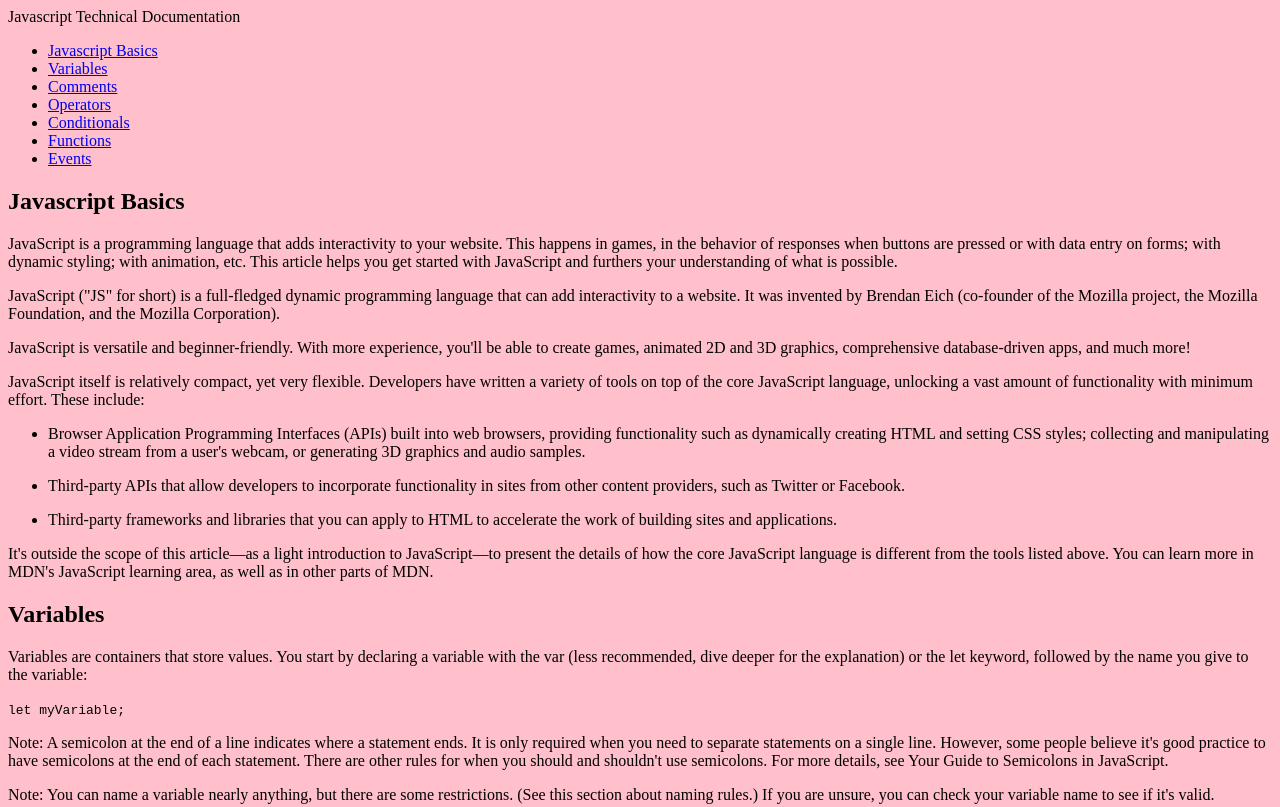
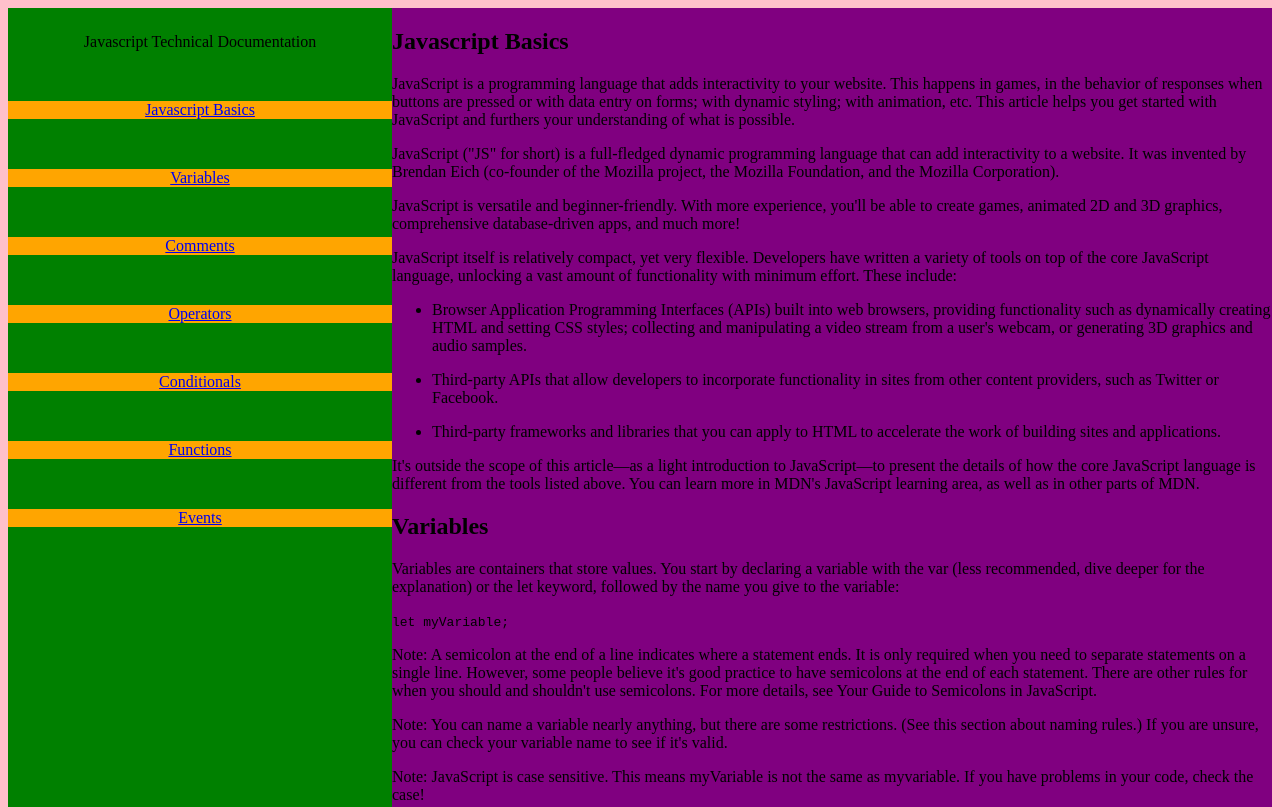
Before and after one commit to KRobertsUX/technical-documentation, a plain HTML site: page index.html in a window 1280 px wide. Shown: the top 807 px of the page. Drawn offline with Linux system fonts and the light colour scheme.

Commit message:
Update styles.css
figuring out grid layout and styling

```diff
--- a/styles.css
+++ b/styles.css
@@ -1,3 +1,44 @@
 body {
     background-color: pink;
+
 }
+
+#navbar {
+    background-color: green;
+    position: fixed;
+    width: 30vw;
+    height: 100vh;
+    grid-area: navbar;
+}
+
+.container {
+    display: grid;
+    grid-template-columns: 30vw auto;
+    background-color: yellow;
+}
+
+
+
+
+
+#navbar ul {
+    list-style-type: none;
+    padding-left: 0;
+}
+#main-doc {
+    background-color: purple;
+   grid-column-start: 2;
+   grid-area: main;
+}
+#navbar li {
+    margin: 50px 0;
+    text-align: center;
+    background-color: orange;
+}
+#navbar header {
+    text-align: center;
+    padding-top: 25px;
+}
+@media only screen and (max-width: 640px) {
+
+}
```
